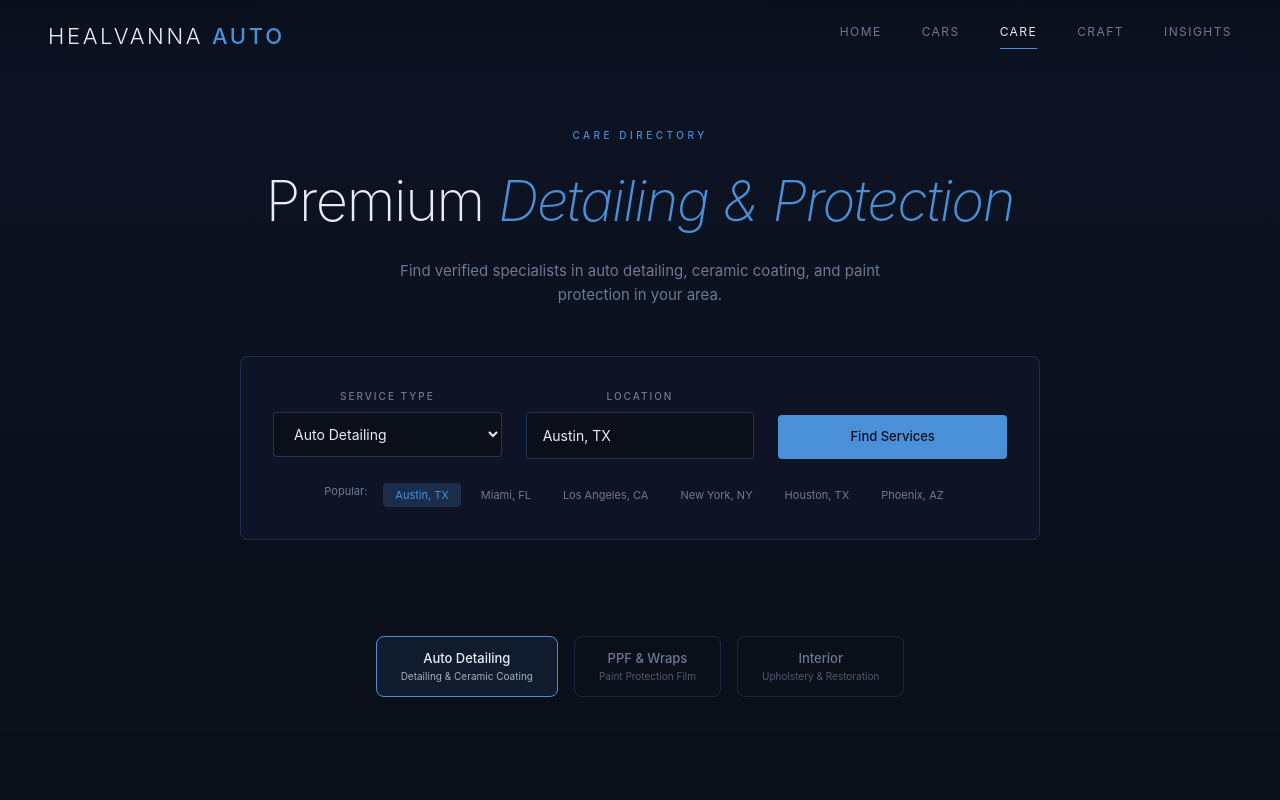
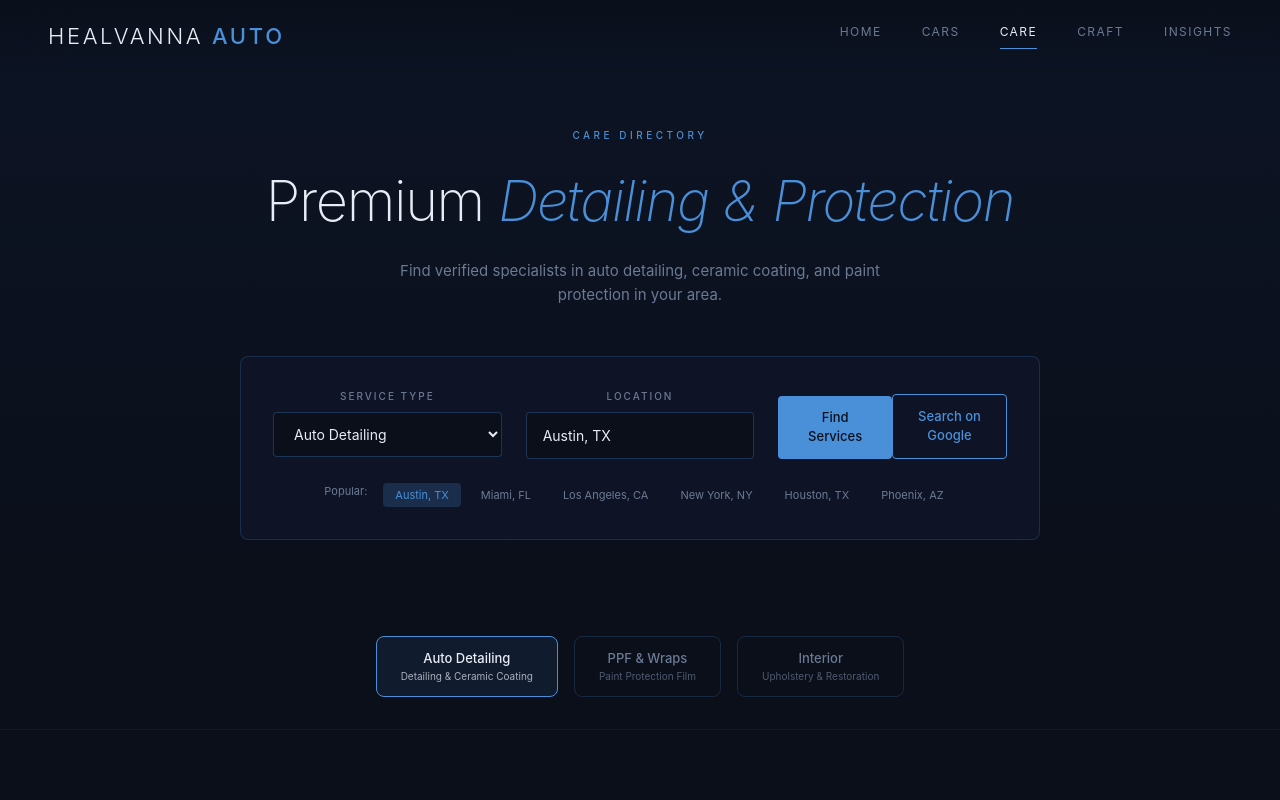
Before and after one commit to primary83/healvanna-auto, a Next.js app: page /care in a window 1280 px wide. Shown: the top 800 px of the page. Built offline with nearby package versions, Linux system fonts and the light colour scheme.

Commit message:
Add Google search button to CARE page

```diff
--- a/app/care/page.tsx
+++ b/app/care/page.tsx
@@ -70,7 +70,21 @@ export default function CarePage() {
     }
   };
 
-  const renderStars = (rating: number) => {
+// Google Search function
+  const searchOnGoogle = () => {
+    const categoryLabels: { [key: string]: string } = {
+      'auto_detailing': 'car detailing',
+      'car_wash': 'car wash',
+      'auto_repair': 'auto repair',
+      'body_shops': 'auto body shop',
+      'car_dealers': 'car dealers',
+      'evcharging': 'EV charging stations'
+    };
+    const searchTerm = categoryLabels[category] || 'car detailing';
+    const query = encodeURIComponent(`${searchTerm} near ${location}`);
+    window.open(`https://www.google.com/search?q=${query}`, '_blank');
+  };
+const renderStars = (rating: number) => {
     const fullStars = Math.floor(rating);
     const hasHalf = rating % 1 >= 0.5;
     const stars = [];
@@ -168,6 +182,12 @@ export default function CarePage() {
                   className="w-full py-3 px-6 text-[13px] font-medium bg-[#4a90d9] text-[#0a0f1a] hover:bg-[#6ba8eb] transition-all duration-300 rounded disabled:opacity-50"
                 >
                   {loading ? "Searching..." : "Find Services"}
+                </button>
+<button
+                  onClick={searchOnGoogle}
+                  className="w-full py-3 px-6 text-[13px] font-medium border border-[#4a90d9] text-[#4a90d9] hover:bg-[#4a90d9] hover:text-[#0a0f1a] transition-all duration-300 rounded"
+                >
+                  Search on Google
                 </button>
               </div>
             </div>
```
